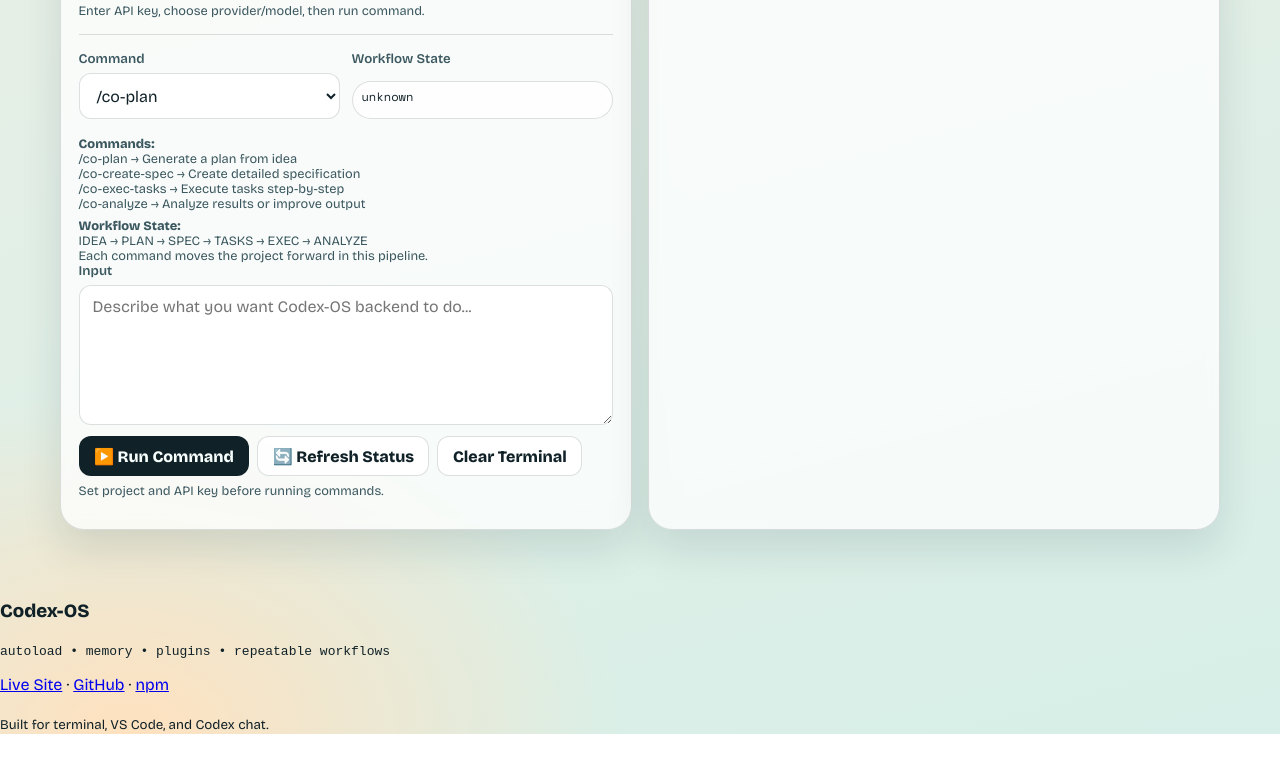
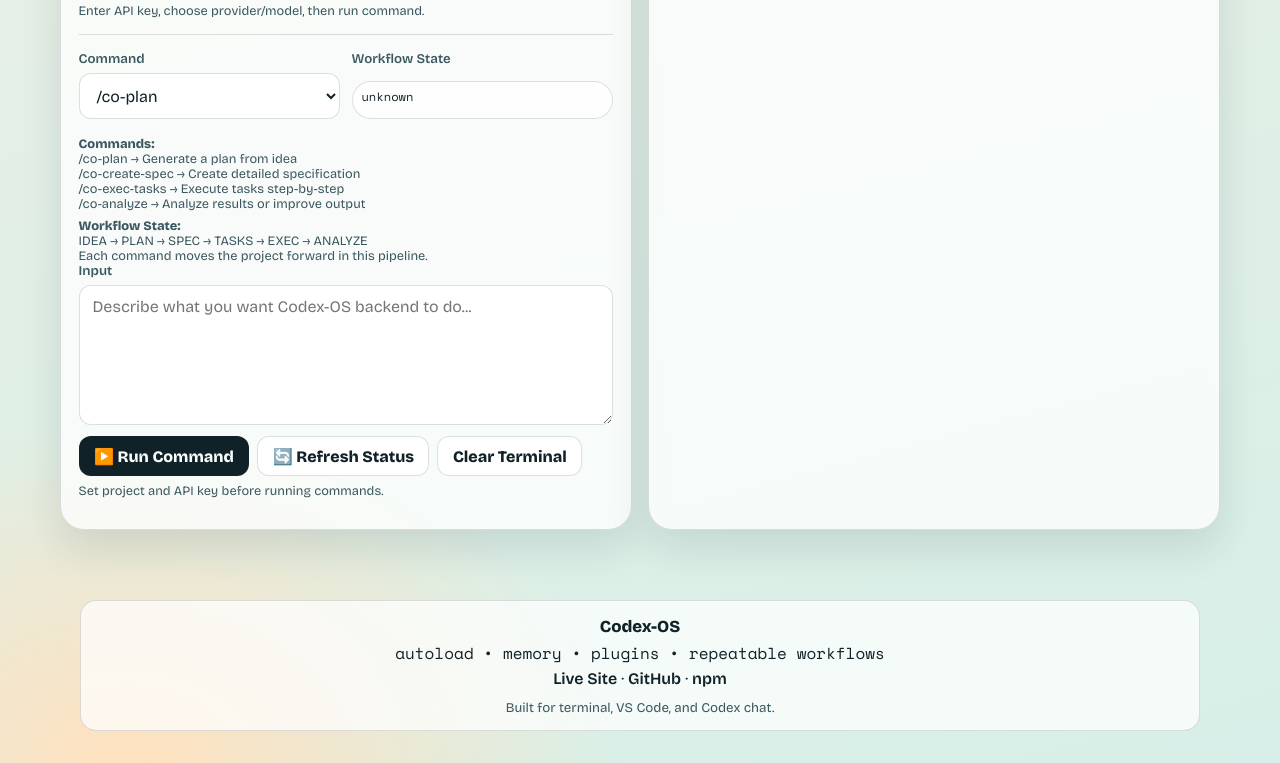
Before and after one commit to rotsl/codex-os, a plain HTML site: page docs/index.html in a window 1280 px wide. Shown: the part 976-1739 px from the top of the page. Before the commit the page ends 1710 px from the top, so only its background shows below. Drawn offline with nearby package versions, Linux system fonts and the light colour scheme.

Commit message:
Use BACKEND_BASE_URL placeholder and centered footer

```diff
--- a/docs/index.html
+++ b/docs/index.html
@@ -563,6 +563,40 @@
 
       .ok { color: var(--good); }
       .err { color: var(--bad); }
+
+      .site-footer {
+        width: min(1120px, 92vw);
+        margin: 1.2rem auto 2rem;
+        padding: 0.9rem 1rem;
+        border: 1px solid var(--line);
+        border-radius: 16px;
+        background: rgba(255, 255, 255, 0.72);
+        text-align: center;
+      }
+
+      .site-footer h3 {
+        margin: 0 0 0.25rem 0;
+        font-size: 1.05rem;
+      }
+
+      .site-footer p {
+        margin: 0.28rem 0;
+      }
+
+      .site-footer a {
+        color: var(--ink);
+        text-decoration: none;
+        font-weight: 600;
+      }
+
+      .site-footer code {
+        font-family: "Space Mono", monospace;
+      }
+
+      .site-footer sub {
+        color: var(--muted);
+      }
+
 
       @media (max-width: 980px) {
         .hero { grid-template-columns: 1fr; }
```
Also changed, not shown: .github/workflows/pages.yml.
